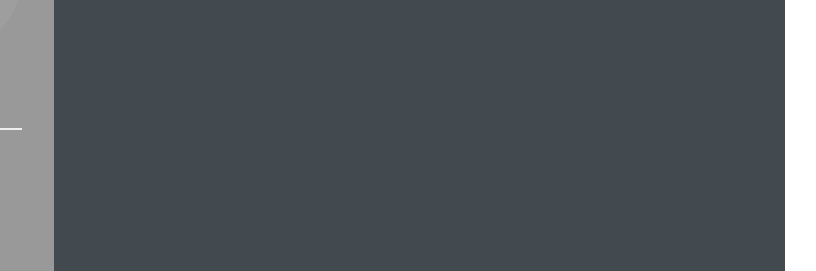
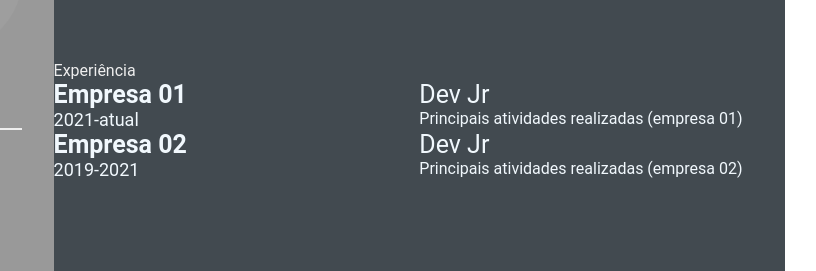
Before and after one commit to akosiol/devweek.github.io, a plain HTML site: page index.html in a window 1280 px wide. Shown: the part 170-441 px from the top of the page, 367-1183 px from the left. Drawn offline with Linux system fonts and the light colour scheme; grey boxes are pictures that could not be loaded.

Commit message:
feature: add experience contents (#4)

```diff
--- a/index.html
+++ b/index.html
@@ -46,6 +46,31 @@
                     </p>
                 </section>
             </div>
+            <section class="experience gap">
+                <div class="right-title">Experiência</div>
+                <div class="experience-contents">
+                    <div class="exp-left">
+                        <p class="exp-company-name">Empresa 01</p>
+                        <p class="exp-time-period">2021-atual</p>
+                    </div>
+                    <div class="exp-right">
+                        <p class="exp-position">Dev Jr</p>
+                        <p class="exp-description">
+                            Principais atividades realizadas (empresa 01)
+                        </p>
+                    </div>
+                    <div class="exp-left">
+                        <p class="exp-company-name">Empresa 02</p>
+                        <p class="exp-time-period">2019-2021</p>
+                    </div>
+                    <div class="exp-right">
+                        <p class="exp-position">Dev Jr</p>
+                        <p class="exp-description">
+                            Principais atividades realizadas (empresa 02)
+                        </p>
+                    </div>
+                </div>
+            </section>
         </section>
 
 
--- a/style.css
+++ b/style.css
@@ -101,3 +101,38 @@
     font-size: 18px;
     color: #eeeeee;
 }
+
+.experience-contents,
+.education-contents,
+.awards-contents {
+    display: grid;
+    grid-template-columns: repeat(2, 1fr);
+    padding-bottom: 2rem;
+    color: #F1F8FD;
+}
+
+.exp-company-name,
+.education-school-name,
+.awards-company-name {
+    font-size: 25px;
+    font-weight: bold;
+}
+
+.exp-time-period,
+.educationp-time-period,
+.awards-time-period {
+    font-size: 18px;
+}
+
+.exp-position,
+.education-subject,
+.awards-name {
+    font-size: 25px;
+}
+
+.exp-desc,
+.education-desc,
+.awards-desc {
+    font-size: 16px;
+    padding-left: 5px;
+}
```
